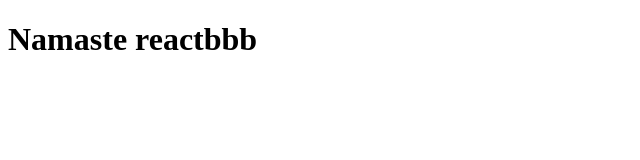
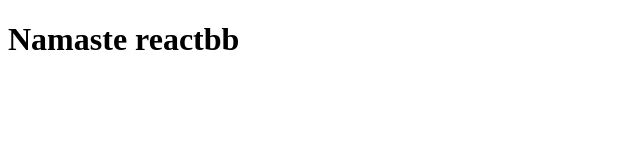
Before and after one commit to sreevani10/namaste-react, a React (Vite) app: page / in a window 1280 px wide. Shown: the top 160 px of the page, without its empty margins (0-640 px from the left). Built offline with nearby package versions, Linux system fonts and the light colour scheme.

Commit message:
add how jsx convert to js

```diff
--- a/App.js
+++ b/App.js
@@ -1,9 +1,20 @@
-// const heading = React.createElement("h1",{id:"heading"},"Hello world from React");
-
 import React from "react";
 import ReactDOM from "react-dom/client";
 
-    const jsxHeading = <h1 className="heading">Namaste reactbbb</h1>
-    const root = ReactDOM.createRoot(document.getElementById("root"));
+//React.createElement => Object => Html element (render)
 
-    root.render(jsxHeading);
+const heading = React.createElement("h1", {}, "Reactttt");
+
+//JSX (transpiled before it reaches the JS) - PARCEL give responsibility to transpiler babel - BABEL
+
+//JSX => Babel transapiler convert it to => React.createElement => ReactElement.JS Object => HtmlElement (render)
+
+//to write jsx in multiple lines we can wrap elements into ()
+const jsxHeading = (
+<h1 className="heading">
+    Namaste reactbb
+</h1>
+);
+const root = ReactDOM.createRoot(document.getElementById("root"));
+
+root.render(jsxHeading);
```
